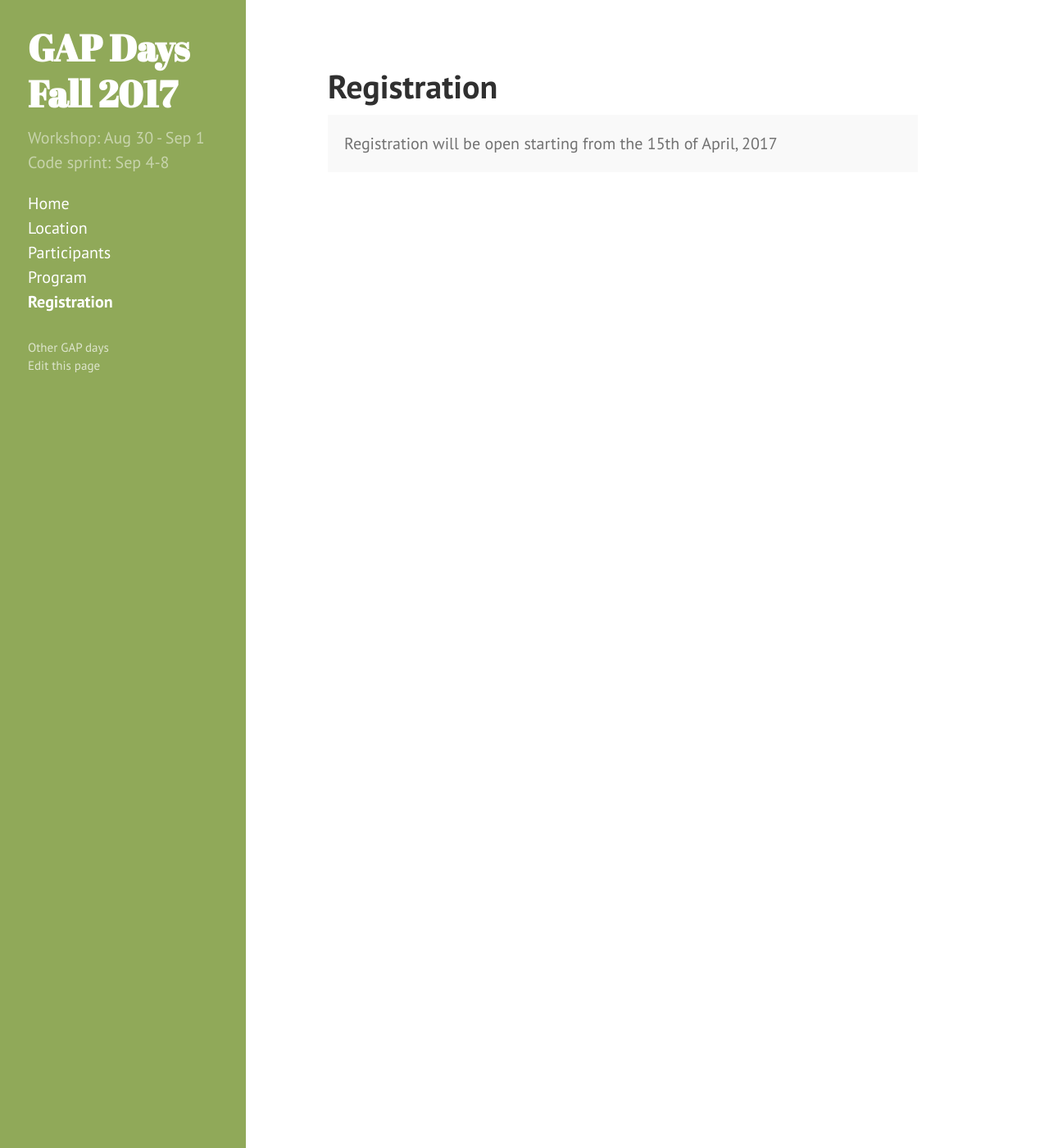
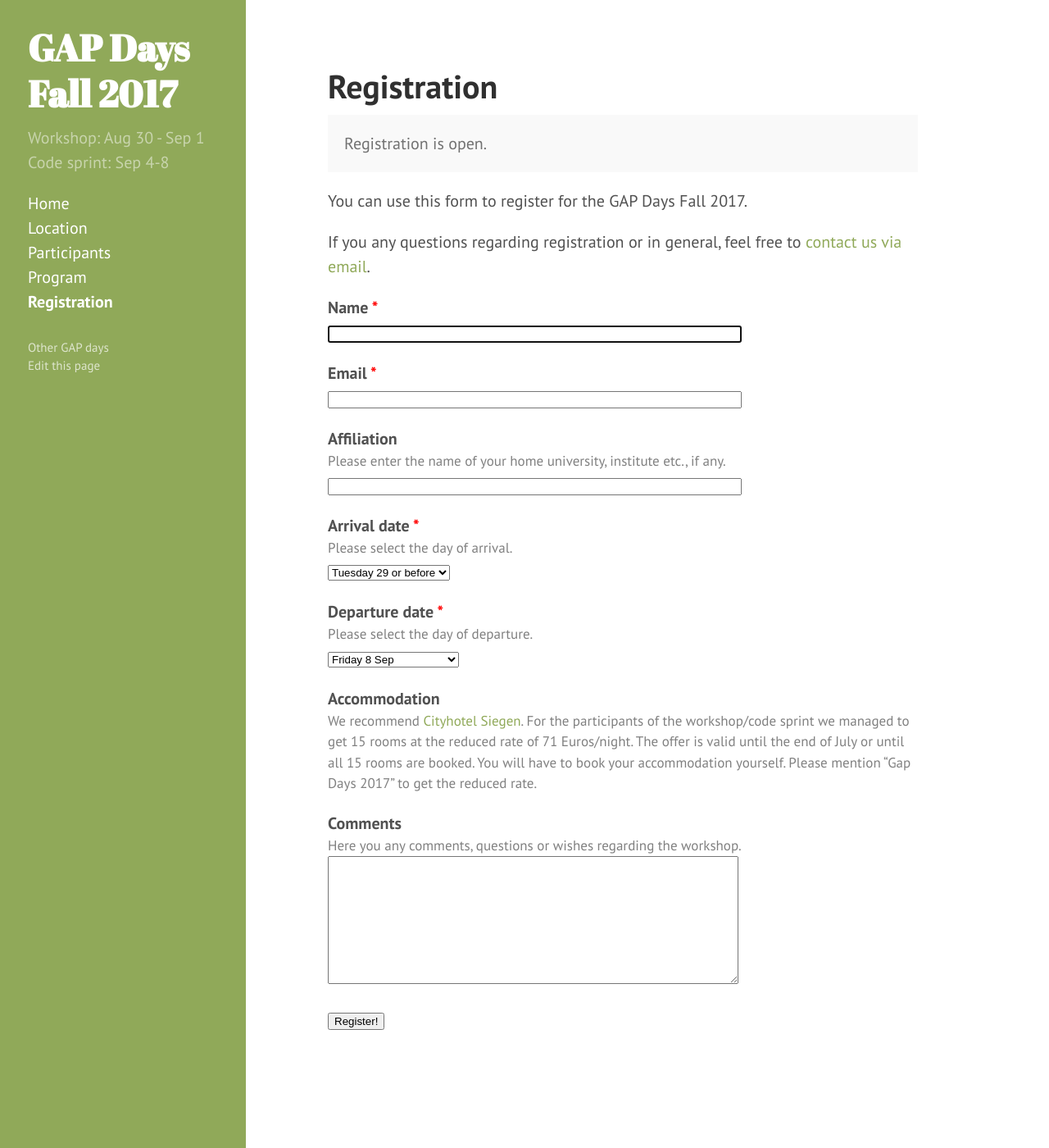
Before and after one commit to lbfm-rwth/gap-in-algebraic-research-2018, a Jekyll site: the page built from registration.html, in a window 1280 px wide and 1400 px high. Shown: the whole window at 82% size. Built offline with Jekyll 4.4.1, drawn with Linux system fonts in a browser that asks for light colours.

Commit message:
registration now open

```diff
--- a/registration.html
+++ b/registration.html
@@ -106,9 +106,12 @@ regarding registration or in general, feel free to
     <label for="accommodation">Accommodation</label>
   </div>
   <div class="form-field-description">
-    You will have to book your accommodation yourself.
-    We recommend the <a href="http://www.johanneshoehe.de/">Hotel Johanneshöhe</a>.
-    We will try to organize a reduced rate there.
+    We recommend <a href="http://www.cityhotel-siegen.de">Cityhotel Siegen</a>.
+    For the participants of the workshop/code sprint we managed to
+    get 15 rooms at the reduced rate of 71 Euros/night.
+    The offer is valid until the end of July or until all 15 rooms are booked.
+    You will have to book your accommodation yourself. Please
+    mention <Q>Gap Days 2017</Q> to get the reduced rate.
   </div>
 <!--
   <input type="text" size="60" maxlength="180" name="accommodation" />
```
Also changed, not shown: other parts of registration.html (+1 -1 lines).
